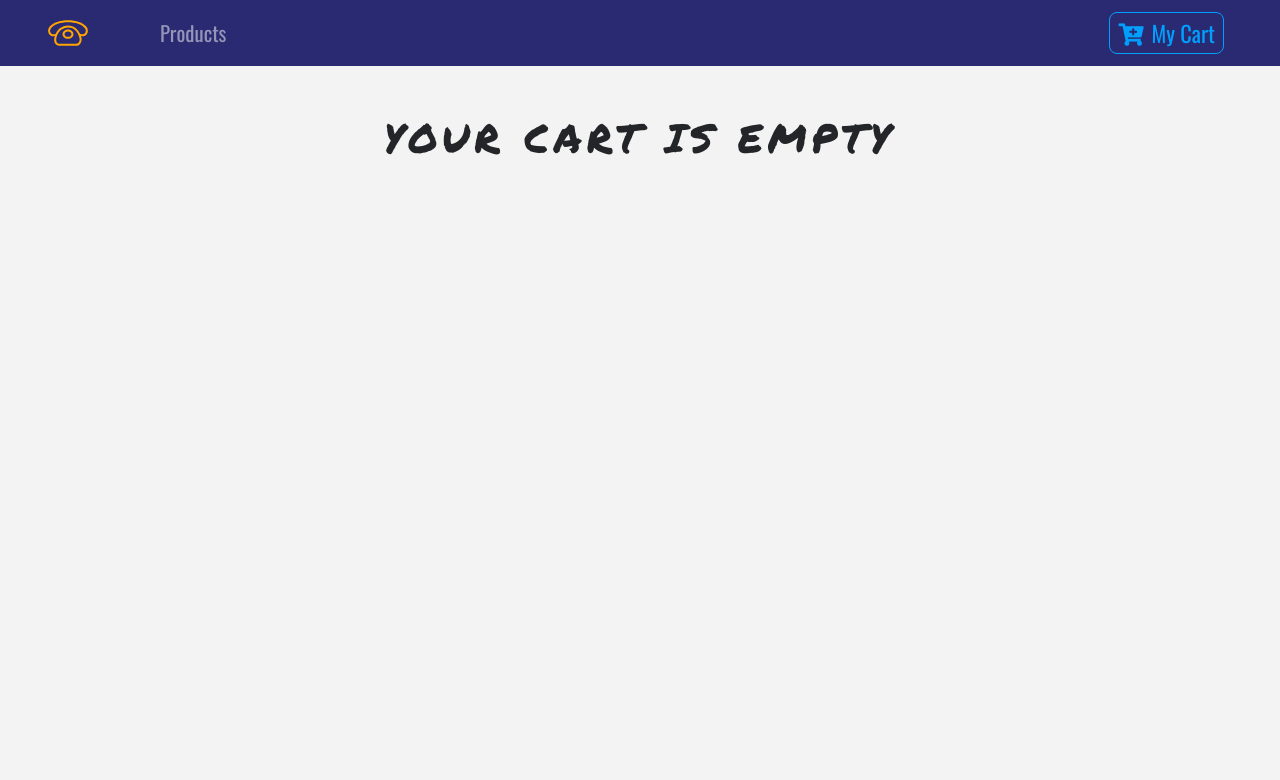
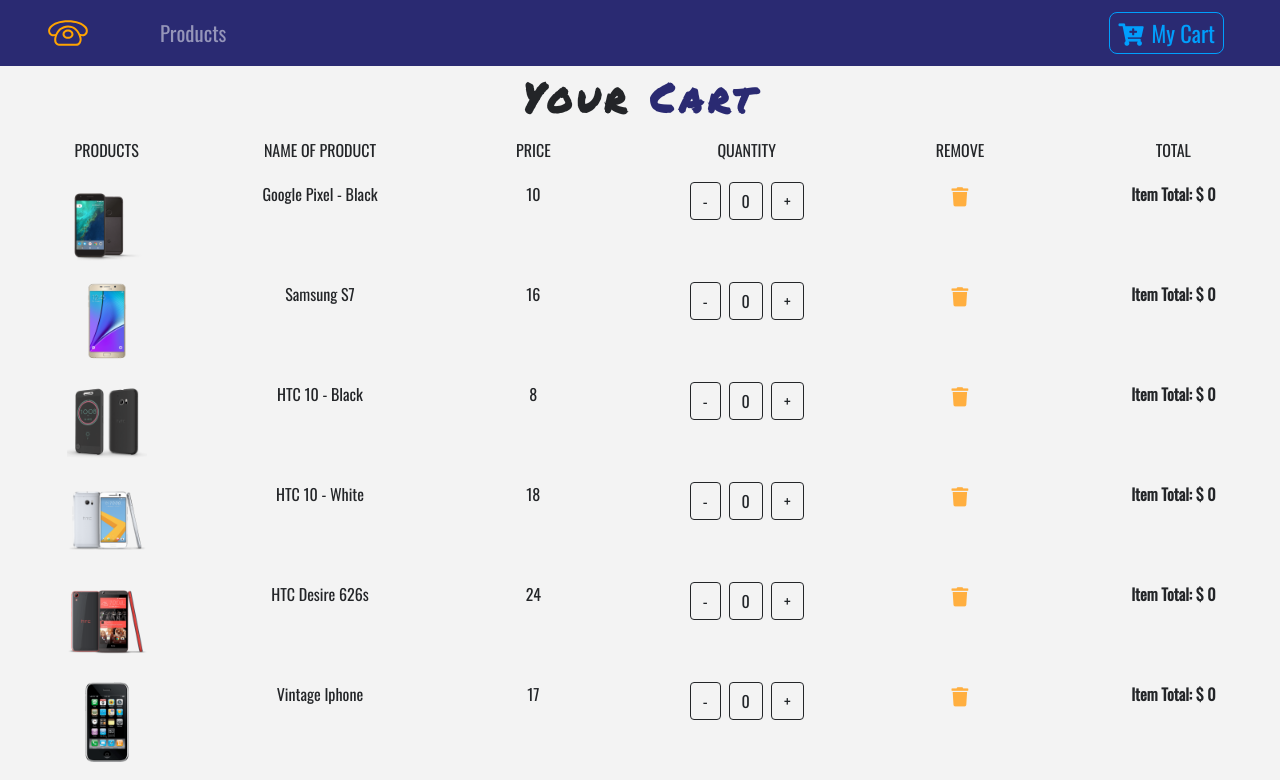
Before and after one commit to mademoiselle-sashaaa/react-demo, a React (Create React App) app: page /cart in a window 1280 px wide. Shown: the top 780 px of the page. Built offline with nearby package versions, Linux system fonts and the light colour scheme.

Commit message:
cart total component

```diff
--- a/src/App.css
+++ b/src/App.css
@@ -25,3 +25,24 @@
 .text-light{
   color: var(--lightBlue);
 }
+
+.btn-black{
+  background: transparent;
+  text-transform: capitalize;
+  font-size:0.8rem;
+  color: var(--mainDark);
+  border-radius: 0;
+  border:0.1rem solid var(--mainDark) !important;
+
+}
+
+.btn-black:hover{
+  background: var(--mainDark) !important;
+  color: var(--mainYellow) !important;
+}
+
+.cart-icon{
+  cursor:pointer;
+  font-size:1.2rem;
+  color: var(--mainYellow);
+}
--- a/src/component/Cart/Cart.js
+++ b/src/component/Cart/Cart.js
@@ -4,6 +4,7 @@
 import CartColumns from './CartColumns';
 import EmptyCart from './EmptyCart';
 import CartList from './CartList';
+import CartTotals from './CartTotals';
 
 export default class Cart extends Component {
     render() {
@@ -18,6 +19,7 @@
                                     <Title name='your' title='cart'/>
                                     <CartColumns/>
                                     <CartList value={value}/>
+                                    <CartTotals value={value}/>
                                 </React.Fragment>
                             ) : <EmptyCart/>
 
--- a/src/component/Cart/CartItem.jsx
+++ b/src/component/Cart/CartItem.jsx
@@ -4,25 +4,53 @@
     const {id, title, price, img, total, count} = item;
     const {increment, decrement, removeItem} = value;
     return (
-            <div className="row">
+            <div className="row my-1 text-capitalize text-center">
                 <div className="col-10 mx-auto col-lg-2">
-                    <p className="text-uppercase"><img src={img} className='img-fluid'></img></p>
+                    <p className="text-uppercase">
+                        <img src={img}
+                             style={{width: '5rem', height:'5rem'}}
+                             className='img-fluid'
+                             alt='product'/>
+                        </p>
                 </div>
                 <div className="col-10 mx-auto col-lg-2">
-                    <p className="text-uppercase">{title}</p>
+                    <span className='d-lg-none'>product: </span>
+                    {title}
                 </div>
                 <div className="col-10 mx-auto col-lg-2">
-                    <p className="text-uppercase">{price}</p>
+                    <span className='d-lg-none'>price: </span>
+                    {price}
                 </div>
+                <div className="col-10 mx-auto col-lg-2 my-2 my-lg-0">
+                    <div className="d-flex justify-content-center">
+                        <div>
+                            <span className="btn btn-black mx-1" onClick={()=>{decrement(id)}}>
+                                -
+                            </span>
+                        </div>
+                        <div>
+                            <span className="btn btn-black mx-1">
+                                {count}
+                            </span>
+                        </div>
+                        <div>
+                            <span className="btn btn-black mx-1" onClick={()=>{increment(id)}}>
+                                +
+                            </span>
+                        </div>
+                    </div>
+                </div>
+                {/**/}
                 <div className="col-10 mx-auto col-lg-2">
-                    <p className="text-uppercase">{count}</p>
+                  <div className="cart-icon" onClick={()=>{removeItem(id)}}>
+                      <i className='fas fa-trash'></i>
+                  </div>
                 </div>
+
                 <div className="col-10 mx-auto col-lg-2">
-                    <p className="text-uppercase">remove</p>
+                    <strong>item total: $ {total}</strong>
                 </div>
-                <div className="col-10 mx-auto col-lg-2">
-                    <p className="text-uppercase">{total}</p>
-                </div>
+
             </div>
     );
 }
--- /dev/null
+++ b/src/component/Cart/CartTotals.jsx
@@ -0,0 +1,17 @@
+import React from 'react';
+import {Link} from 'react-router-dom';
+
+export default function CartTotals({value}) {
+    const {cartSubTotal, cartTax, cartTotal, clearCart} = value;
+    return (
+        <React.Fragment>
+            <div className="container">
+                <div className="row">
+                    <div className="col-10 mt-2 ml-sm-5 ml-md-auto col-sm-8 text-capitalize text-right">
+
+                    </div>
+                </div>
+            </div>
+        </React.Fragment>
+    );
+}
--- a/src/context.js
+++ b/src/context.js
@@ -7,7 +7,7 @@
     state ={
         products:[],
         detailProduct,
-        cart: [],
+        cart: storeProducts,
         modalOpen: false,
         modalProduct: detailProduct,
         cartSubTotal:0,
```
